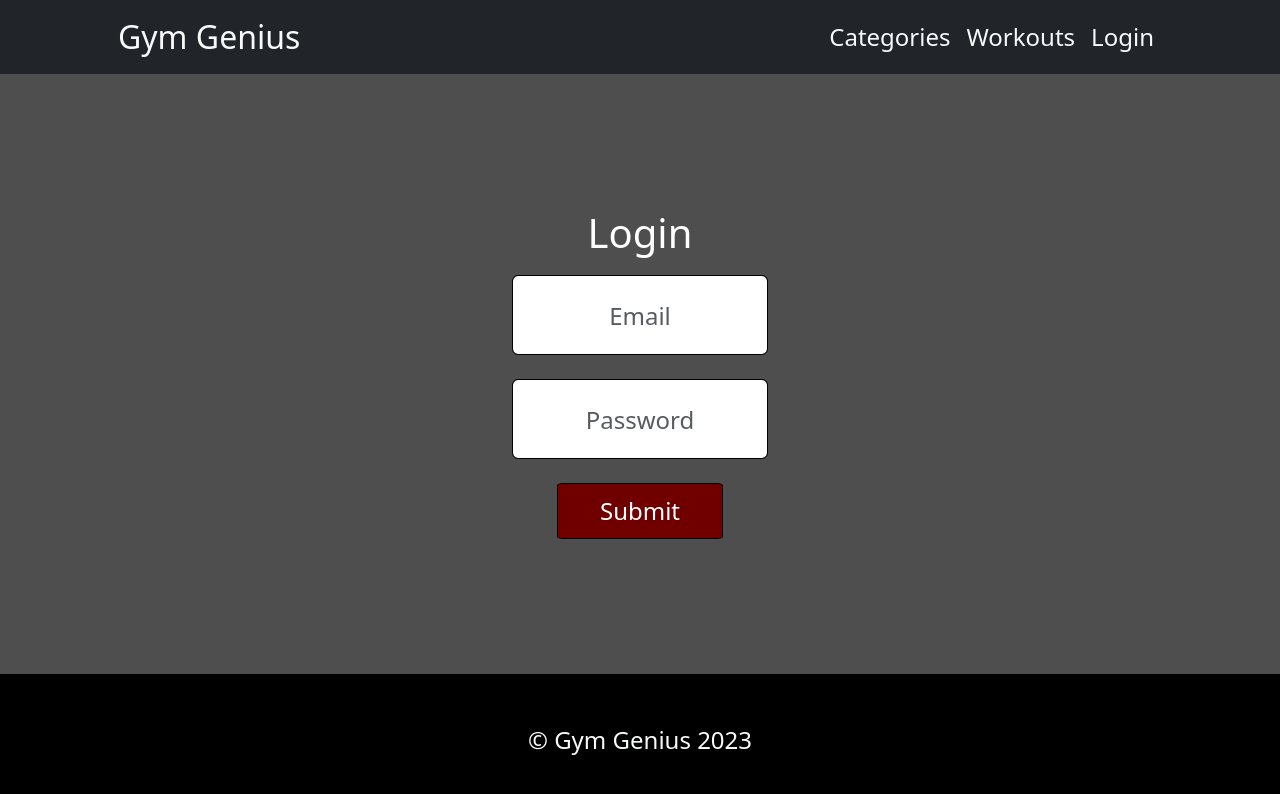
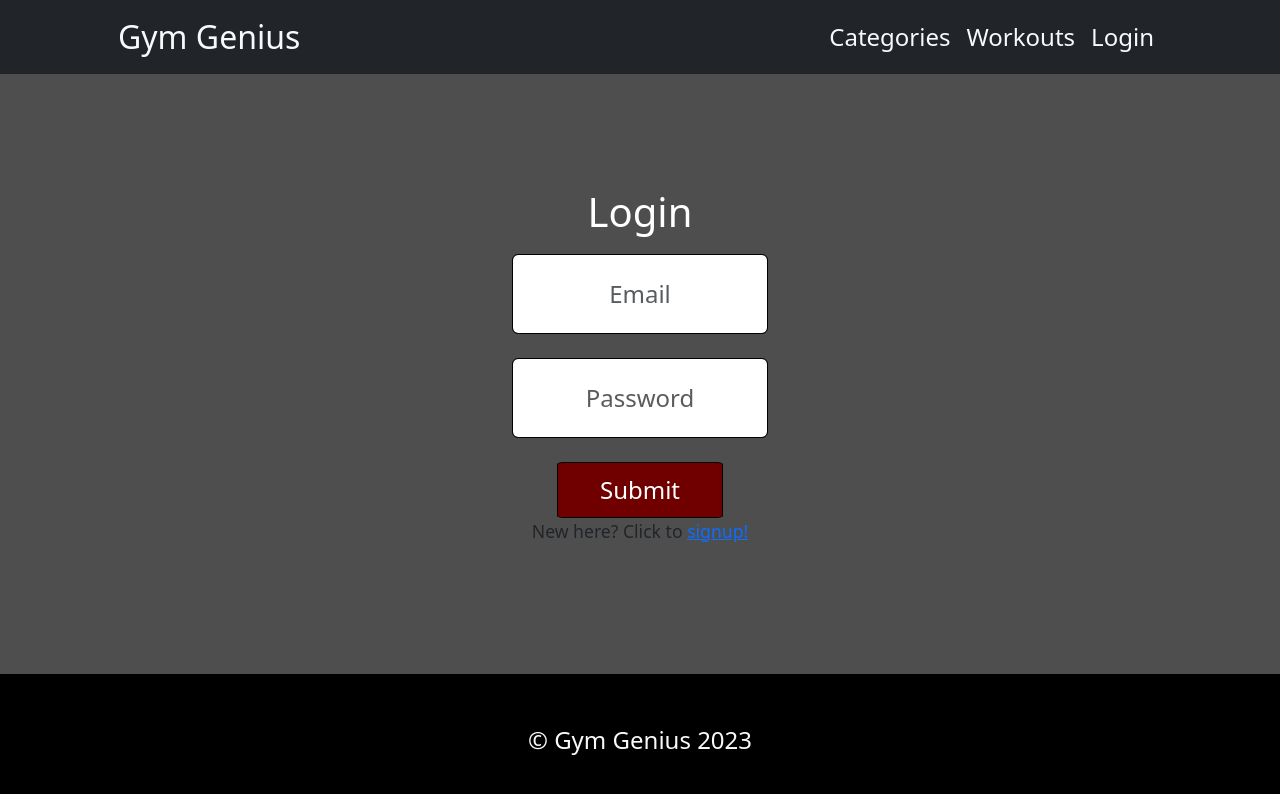
Before and after one commit to DevStar0802/gym-genius, a React (Create React App) app in the folder client/: page /Login in a window 1280 px wide. Shown: the top 794 px of the page. Built offline with nearby package versions, Linux system fonts and the light colour scheme.

Commit message:
link to sign up page

```diff
--- a/client/src/pages/Login.js
+++ b/client/src/pages/Login.js
@@ -36,6 +36,7 @@ function Login() {
           <button type="submit" className="btn btn-primary text-center mx-auto">Submit</button>
         </div>
       </form>
+      <p>New here? Click to <Link to={'/signUp'}>signup!</Link></p>
     </div>
   );
 }
```
